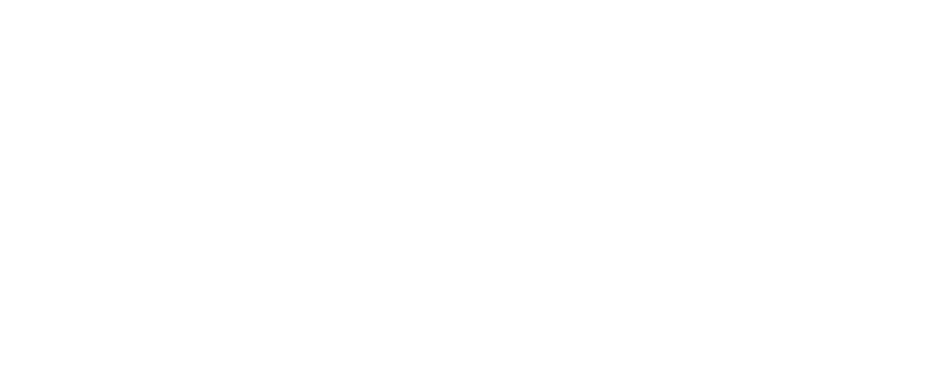
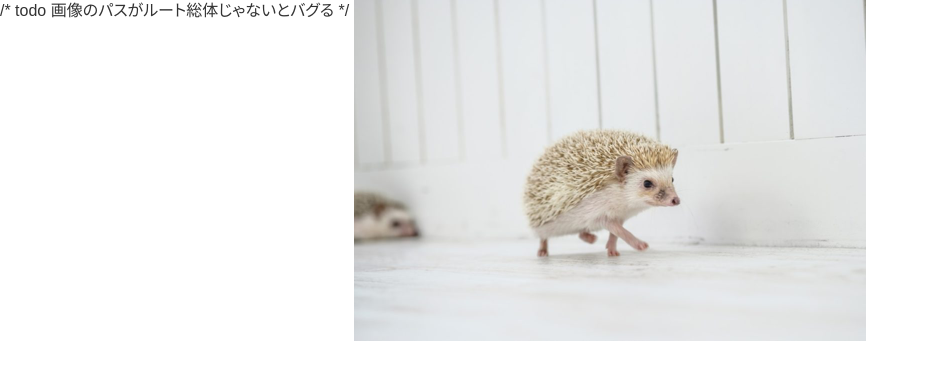
Before and after one commit to AraiShg17/template, a website: page src/index.ejs in a window 1280 px wide. Shown: the whole page, without its empty margins (0-929 px from the left). Drawn offline with nearby package versions, Linux system fonts and the light colour scheme; files that its build step writes are made by us from their sources.

Commit message:
画像サンプル

```diff
--- a/src/index.ejs
+++ b/src/index.ejs
@@ -44,6 +44,8 @@
   <%- include('./_ejs/header') %>
 
   <main class="l-main">
+    /* todo 画像のパスがルート総体じゃないとバグる */
+    <img src="/images/sample.png" srcset="/images/sample.png 1x, /images/sample@2x.png 2x" alt="">
   </main><!-- /.l-main -->
 
   <%- include('./_ejs/footer') %>
--- a/webpack.config.js
+++ b/webpack.config.js
@@ -132,7 +132,7 @@ const app = (env, argv) => {
             exclude: /node_modules/,
             loader: 'babel-loader',
             query: {
-              presets: ['@babel/preset-env'],
+              presets: ['@babel/preset-env']
             },
           },
         ]
```
Also changed, not shown: src/images/sample.png (added), src/images/sample@2x.png (added).
